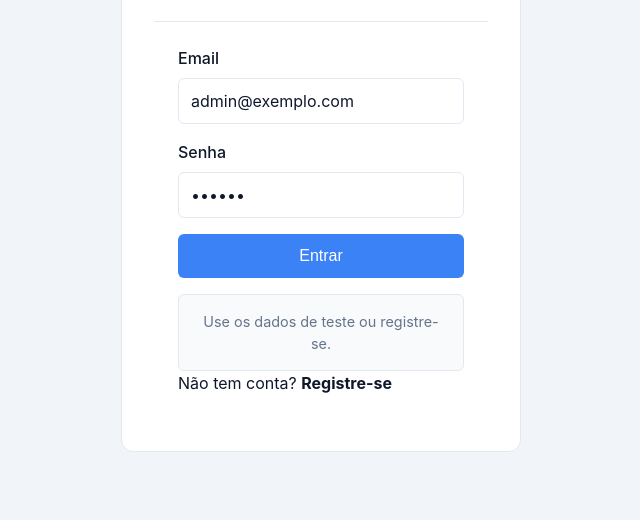
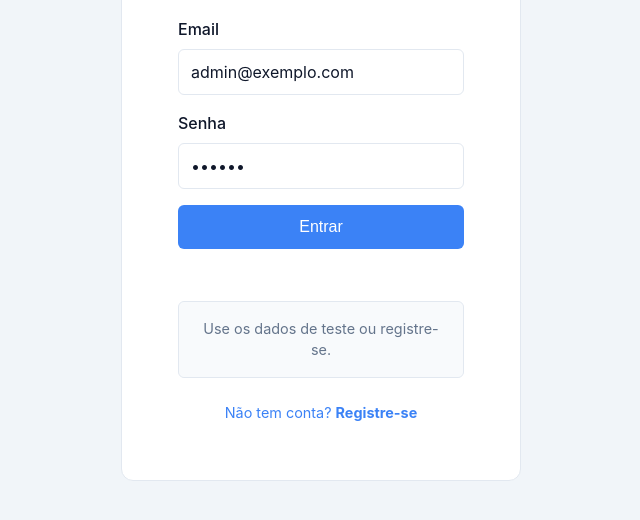
Before and after one commit to RamonCaruso200272/NotaCerta_, a plain HTML site: page index.html in a window 1280 px wide. Shown: the part 256-776 px from the top of the page, without its empty margins (319-959 px from the left). Drawn offline with nearby package versions, Linux system fonts and the light colour scheme.

Commit message:
Estilo do Site

```diff
--- a/style.css
+++ b/style.css
@@ -45,8 +45,9 @@ body {
     width: 100%;
 }
 
-/* --- ESTILOS DA TELA DE LOGIN --- */
-#login-view {
+/* --- ESTILOS DA TELA DE LOGIN E REGISTRO --- */
+#login-view,
+#register-view {
     justify-content: center;  /* Centraliza horizontalmente */
     align-items: center;      /* Centraliza verticalmente */
 }
@@ -116,6 +117,7 @@ select {
     color: var(--danger);
     margin-top: 1rem;
     text-align: center;
+    min-height: 1.2em; /* Reserva espaço para a mensagem */
 }
 
 /* Área de dados de teste */
@@ -129,6 +131,19 @@ select {
     font-size: 0.9rem;
     color: var(--muted-foreground);
 }
+
+/* Link para alternar entre login/registro */
+.toggle-link {
+    color: var(--primary);
+    text-align: center;
+    margin-top: 1.5rem;
+    cursor: pointer;
+    font-size: 0.9rem;
+}
+.toggle-link:hover {
+    text-decoration: underline;
+}
+
 
 /* --- LAYOUT PRINCIPAL DA APLICAÇÃO --- */
 
```
